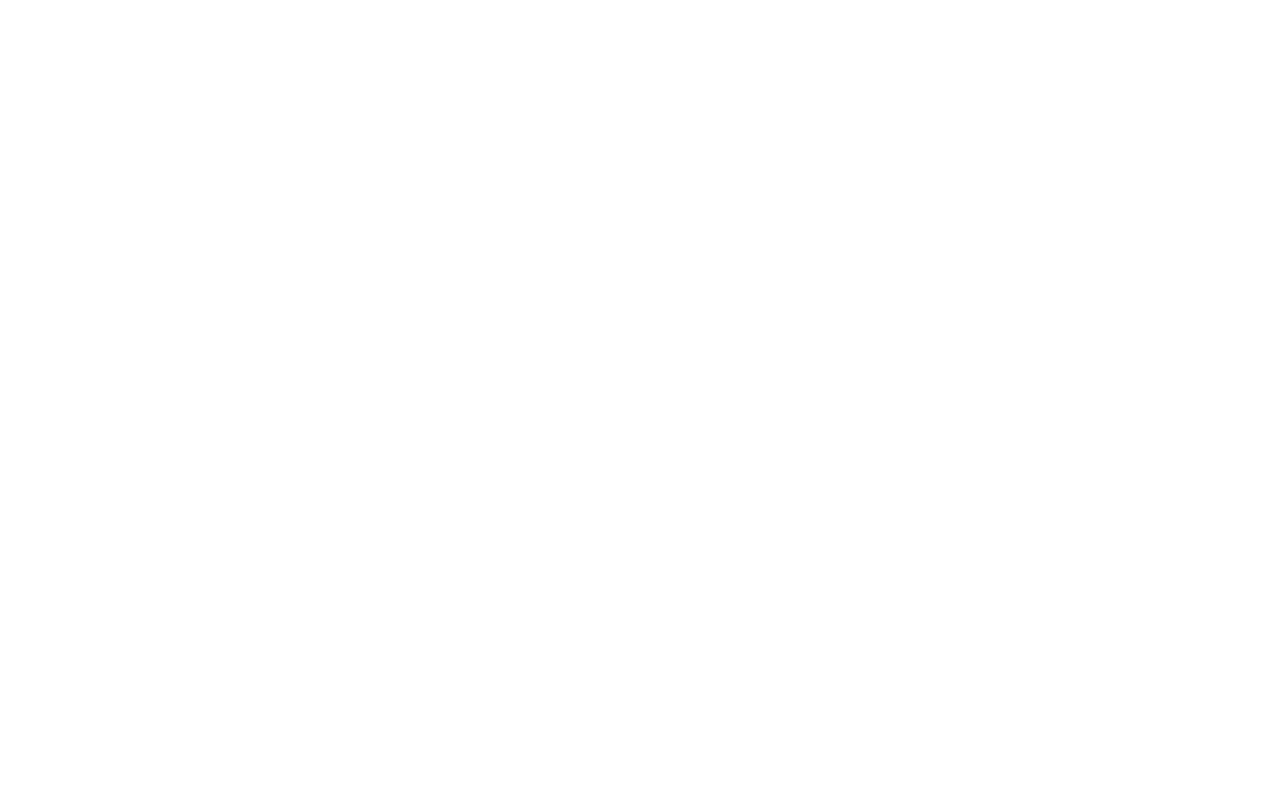
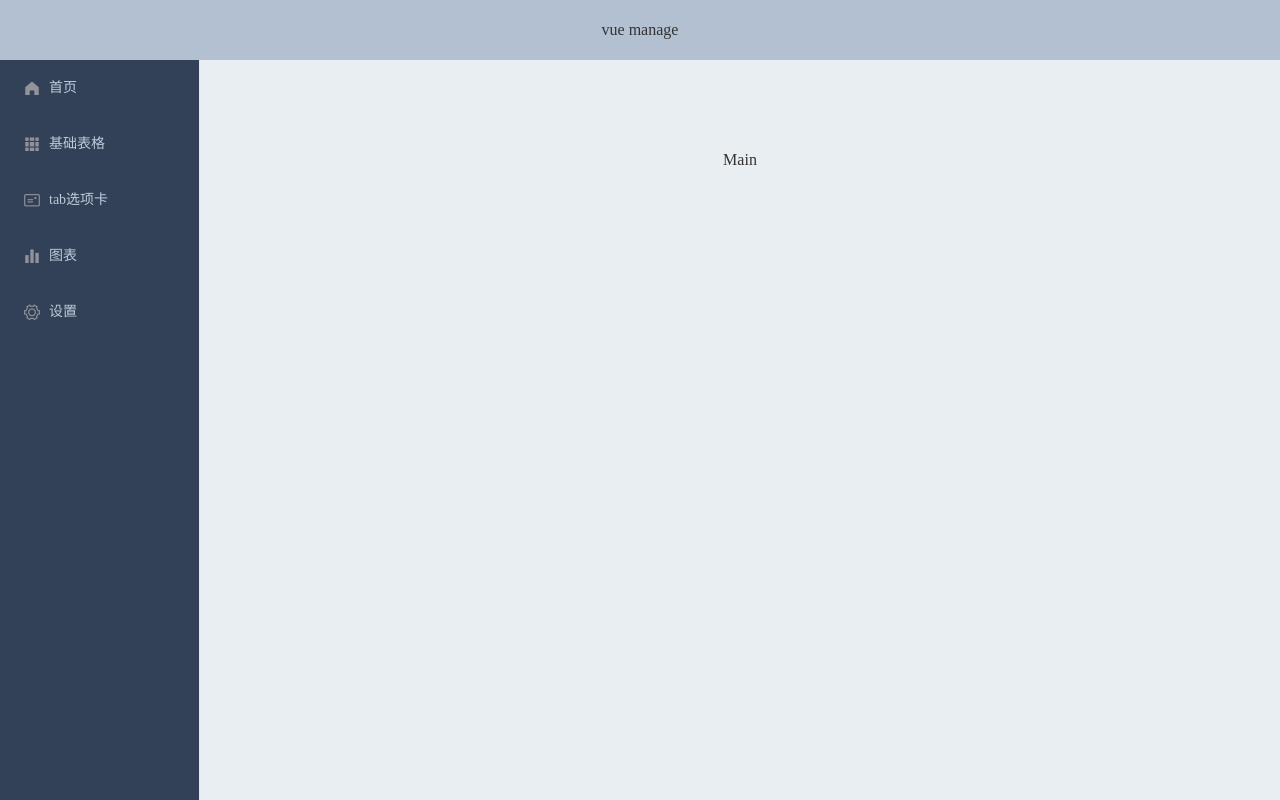
Before and after one commit to Hermman/vue-manage, a Vue app: page / in a window 1280 px wide. Built offline with nearby package versions, Linux system fonts and the light colour scheme.

Commit message:
sidebar menu

```diff
--- a/package.json
+++ b/package.json
@@ -13,6 +13,7 @@
     "body-parser": "^1.19.0",
     "bootstrap": "^4.4.1",
     "core-js": "^3.6.4",
+    "element-ui": "^2.13.1",
     "express": "^4.17.1",
     "vue": "^2.6.11",
     "vue-router": "^3.1.6",
--- a/src/App.vue
+++ b/src/App.vue
@@ -11,8 +11,7 @@
   name: "App",
   components: {},
   methods: {
-    handleClick() {
-      console.log("开始发送请求");
+    goLogin() {
       return request("/login");
     }
   }
--- /dev/null
+++ b/src/components/nav-top/navTop.vue
@@ -0,0 +1,36 @@
+<template>
+  <div class="nav-top">
+    <i class="nav-top-icon"></i>
+    <div v-if="userInfo !== null">
+      <span>{{ userInfo.userinfo.user }}</span>
+    </div>
+    <div v-else>
+      <router-link to="/login">登录</router-link>
+    </div>
+  </div>
+</template>
+
+<script>
+export default {
+  name: "nav-top",
+  props: ["userInfo"]
+};
+</script>
+
+<style>
+.nav-top {
+  display: flex;
+  justify-content: space-between;
+  align-items: center;
+  width: 100%;
+  height: 50px;
+  background: #ccc;
+}
+
+.nav-top-icon {
+  display: inline-block;
+  width: 30px;
+  height: 30px;
+  background: #666;
+}
+</style>
--- /dev/null
+++ b/src/components/sideBar/index.vue
@@ -0,0 +1,81 @@
+<template>
+  <div class="sidebar">
+    <el-menu
+      class="sidebar-el-menu"
+      :default-active="onRoutes"
+      :collapse="collapse"
+      background-color="#324157"
+      text-color="#bfcbd9"
+      active-text-color="#20a0ff"
+      unique-opened
+      router
+    >
+      <template v-for="item in menuList">
+        <el-menu-item
+          class="sidebar-menu-item"
+          :key="item.index"
+          :index="item.index"
+        >
+          <i :class="item.icon"></i>
+          <span slot="title">{{ item.title }}</span>
+        </el-menu-item>
+      </template>
+    </el-menu>
+  </div>
+</template>
+
+<script>
+export default {
+  name: "side-bar",
+  data() {
+    return {
+      collapse: false,
+      menuList: [
+        {
+          icon: "el-icon-s-home",
+          index: "home",
+          title: "首页",
+        },
+        {
+          icon: "el-icon-s-grid",
+          index: "table",
+          title: "基础表格",
+        },
+        {
+          icon: "el-icon-postcard",
+          index: "tabs",
+          title: "tab选项卡",
+        },
+        {
+          icon: "el-icon-s-data",
+          index: "chart",
+          title: "图表",
+        },
+        {
+          icon: "el-icon-setting",
+          index: "setting",
+          title: "设置",
+        },
+      ],
+    };
+  },
+  computed: {
+    onRoutes() {
+      return this.$route.path.replace("/", "");
+    },
+  },
+};
+</script>
+
+<style>
+.sidebar {
+  height: 100%;
+}
+.sidebar > ul {
+  height: 100%;
+}
+.sidebar .sidebar-menu-item {
+  display: flex;
+  align-items: center;
+}
+</style>
--- a/src/main.js
+++ b/src/main.js
@@ -1,8 +1,14 @@
 import Vue from "vue";
+import EleElementUI from "element-ui";
+
 import App from "./App.vue";
 import router from "./router";
 import store from "./store";
+
+import "element-ui/lib/theme-chalk/index.css";
 import "./style/reset.css";
+
+Vue.use(EleElementUI, { size: "small" });
 
 Vue.config.productionTip = false;
 
--- a/src/router/index.js
+++ b/src/router/index.js
@@ -1,20 +1,34 @@
 import Vue from "vue";
 import VueRouter from "vue-router";
-import App from "../App";
+// import App from "../App";
 import Login from "../views/login/login";
+import Home from "../views/home";
 
 Vue.use(VueRouter);
 
 const routes = [
   {
-    path: "/ ",
-    component: App,
+    path: "/",
+    name: "home",
+    component: Home,
     children: [
       {
-        path: "/login",
-        component: Login,
+        path: "/home",
+        name: "home",
+        component: Home,
       },
     ],
+  },
+  {
+    path: "/login",
+    component: () =>
+      import(/* webpackChunkName: "login" */ "../views/login/login.vue"),
+    meta: { title: "登录" },
+  },
+  {
+    path: "/login",
+    name: "login",
+    component: Login,
   },
 ];
 
--- a/src/store/index.js
+++ b/src/store/index.js
@@ -7,7 +7,11 @@
 Vue.use(Vuex);
 
 const Store = new Vuex.Store({
-  state: {},
+  state: {
+    userinfo: {
+      user: "hermine",
+    },
+  },
   actions: Actions,
   getters: Getters,
   mutations: Mutations,
--- /dev/null
+++ b/src/views/home/index.vue
@@ -0,0 +1,72 @@
+<template>
+  <el-container>
+    <el-header>vue manage</el-header>
+    <el-container class="el-container">
+      <el-aside width="200px">
+        <side-bar></side-bar>
+      </el-aside>
+      <el-main>Main</el-main>
+    </el-container>
+    <!-- <Menu />
+    <div class="content-right">
+      <nav-top :userInfo="{ userinfo }"></nav-top>
+    </div>
+  </div> -->
+  </el-container>
+</template>
+
+<script>
+import { mapState } from "vuex";
+import sideBar from "@/components/sideBar";
+// import navTop from "@/components/nav-top/navTop";
+
+export default {
+  name: "home",
+  data() {
+    return {
+      user: "hehe",
+    };
+  },
+  components: {
+    "side-bar": sideBar,
+    // "nav-top": navTop,
+  },
+  created() {
+    const user = this.$store.state.userinfo.user;
+    if (user === null) {
+      this.$router.push("/login");
+    }
+  },
+  computed: {
+    ...mapState(["userinfo"]),
+  },
+};
+</script>
+
+<style>
+.el-header,
+.el-footer {
+  background-color: #b3c0d1;
+  color: #333;
+  text-align: center;
+  line-height: 60px;
+}
+
+.el-aside {
+  background-color: #d3dce6;
+  color: #333;
+  text-align: center;
+  line-height: 200px;
+}
+
+.el-main {
+  background-color: #e9eef3;
+  color: #333;
+  text-align: center;
+  line-height: 160px;
+}
+
+.el-container {
+  height: 100vh;
+}
+</style>
--- a/src/views/login/login.vue
+++ b/src/views/login/login.vue
@@ -2,14 +2,14 @@
   <div class="login-wrap">
     <div class="login">
       <h3 class="login-title">vue 管理系统</h3>
-      <form action method="post">
+      <form action method="post" @submit.stop.prevent="onSubmit">
         <div class="use-wrap">
           <label for="username">用户名</label>
-          <input type="text" name="username" placeholder="请输入用户名" />
+          <input type="text" name="username" v-model="loginForm.username" placeholder="请输入用户名" />
         </div>
         <div class="pas-wrap">
           <label for="password">密码</label>
-          <input type="password" name="password" placeholder="请输入密码" />
+          <input type="password" name="password" v-model="loginForm.password" placeholder="请输入密码" />
         </div>
         <button class="btn btn-color" type="submit">登录</button>
       </form>
@@ -19,7 +19,27 @@
 
 <script>
 export default {
-  name: "login"
+  name: "login",
+  data() {
+    return {
+      loginForm: {
+        username: null,
+        password: null
+      }
+    };
+  },
+  methods: {
+    onSubmit() {
+      const { username, password } = this.loginForm;
+      if (username === null || password === null) {
+        alert("用户名或密码不能为空！");
+      } else if (username === "" || password === "") {
+        alert("用户名或密码不能为空！");
+      } else {
+        console.log("提交");
+      }
+    }
+  }
 };
 </script>
 
```
Also changed, not shown: src/components/HelloWorld.vue (deleted, +0 -58 lines), 1 other file (tests, documents, lock files or other folders).
